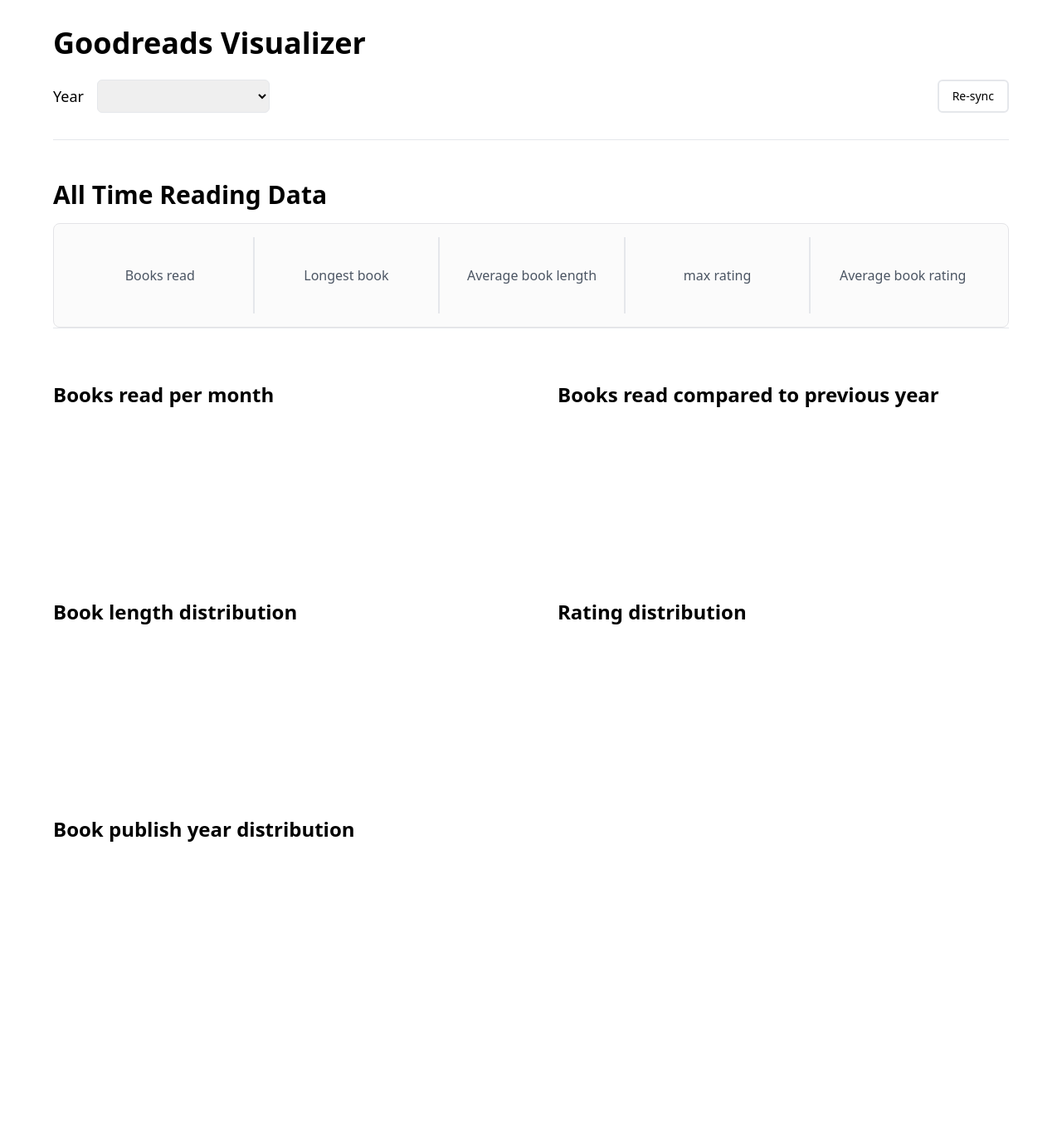
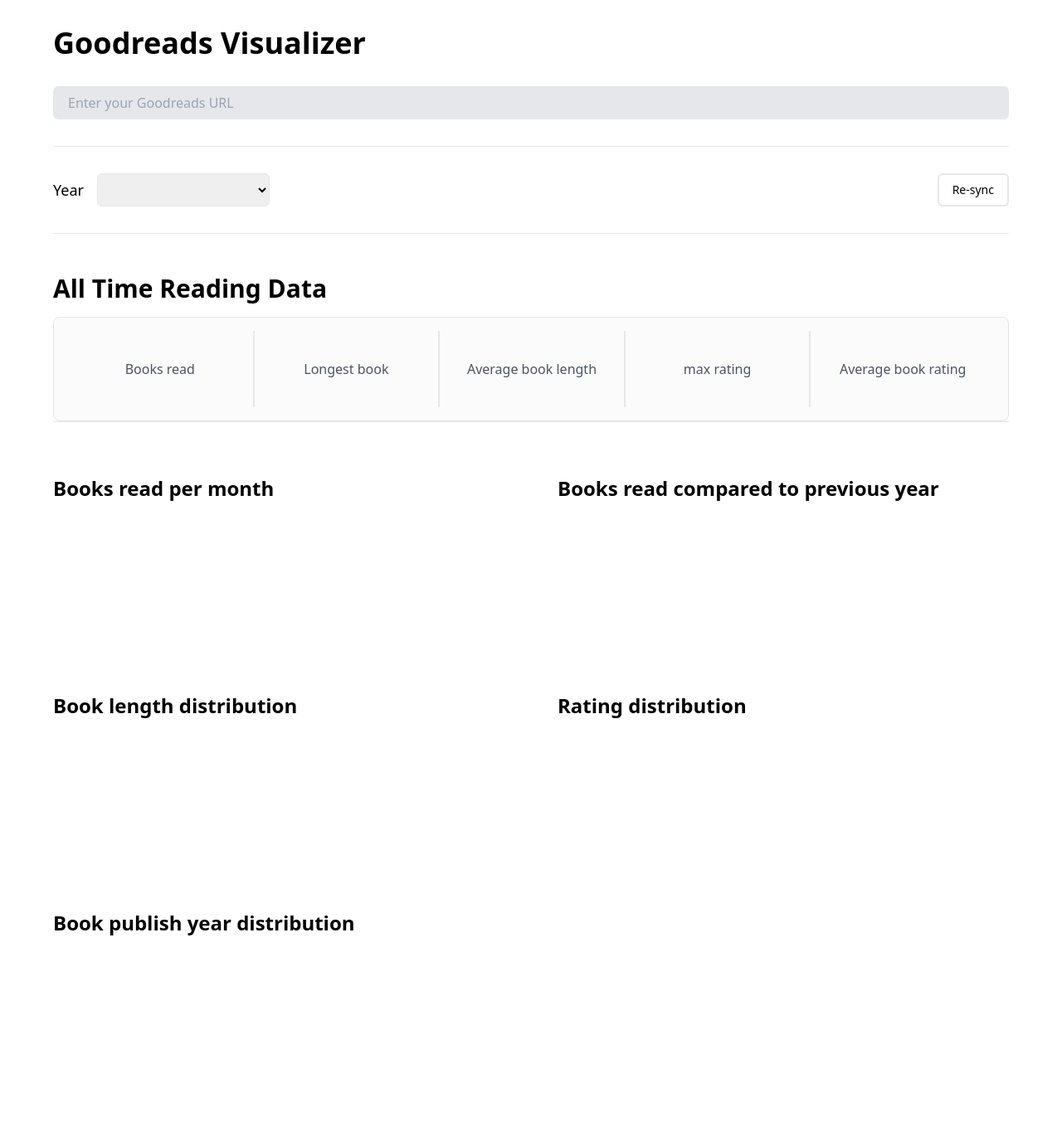
Before and after one commit to katzenj/goodreads-analytics, a Flask app: template goodreads_visualizer/templates/users/index.html in a window 1280 px wide. Shown: the whole page at 83% size. Before the commit the page ends 1015 px from the top, so only its background shows below. Run offline with Flask 3, Linux system fonts and the light colour scheme; the template is opened without the code that fills it, so the values that code supplies are empty; a map, chart or similar area stays blank; parts of the project's set-up code (start-up, migrations or seed data) failed here and were passed over; some libraries are stand-ins or nearby versions.

Commit message:
finally add URL stuff

```diff
--- a/goodreads_visualizer/app.py
+++ b/goodreads_visualizer/app.py
@@ -1,7 +1,7 @@
 from flask import Flask, render_template, request, redirect, url_for
 
 
-from goodreads_visualizer import api, orchestrator
+from goodreads_visualizer import api, orchestrator, url_utils, utils
 
 
 app = Flask(__name__)
@@ -16,13 +16,14 @@
     return year
 
 
-@app.route("/")
+@app.route("/", methods=["GET", "POST"])
 def index():
-    user_id = "142394620"
+    if request.method == "POST":
+        url = request.form["goodreads_url"]
+        user_id = url_utils.parse_user_id(url)
+        return redirect(url_for("reading_data", user_id=user_id))
 
-    data, years = orchestrator.get_user_data(user_id, None)
-
-    return render_template("index.html", years=years, data=data)
+    return render_template("index.html")
 
 
 @app.route("/sync", methods=["POST"])
@@ -31,6 +32,13 @@
 
     orchestrator.sync_user_data(user_id)
 
+    return redirect(url_for("reading_data", user_id=user_id))
+
+
+@app.route("/load_data", methods=["POST"])
+def load_data_for_url():
+    url = request.form["goodreads_url"]
+    user_id = url_utils.parse_user_id(url)
     return redirect(url_for("reading_data", user_id=user_id))
 
 
@@ -45,8 +53,9 @@
         # Redirect to the same page with the year as a query parameter
         return redirect(url_for("reading_data", user_id=user_id, year=year))
 
+    goodreads_url = url_utils.format_user_url(user_id)
     last_synced_at = api.get_last_sync_date(user_id)
-    formatted_last_synced_at = last_synced_at.strftime("%b %d, %Y @ %I:%M %p")
+    formatted_last_synced_at = utils.format_datetime_in_pt(last_synced_at)
 
     return render_template(
         "users/index.html",
@@ -56,4 +65,5 @@
         selected_year=selected_year,
         user_id=user_id,
         last_synced_at=formatted_last_synced_at,
+        goodreads_url=goodreads_url,
     )
--- a/goodreads_visualizer/templates/users/index.html
+++ b/goodreads_visualizer/templates/users/index.html
@@ -1,9 +1,27 @@
 {% extends 'base.html' %} {% block content %}
 
 <div class="h-screen w-full flex flex-col">
+    <div>
+        <form id="goodreads-url-form" action="{{ url_for('load_data_for_url') }}" method="POST">
+            <div class="pb-2">
+                <label class="hidden" for="goodreads-url">
+                    Enter your Goodreads URL
+                </label>
+            </div>
+            <div>
+                <input
+                    class="bg-gray-200 appearance-none border-2 border-gray-200 rounded-md w-full py-2 px-4 text-gray-700 leading-tight focus:outline-none focus:bg-white focus:border-teal-500"
+                    id="goodreads-url" name="goodreads_url" value="{{ goodreads_url }}" type="url" placeholder="Enter your Goodreads URL" required>
+            </div>
+        </form>
+    </div>
+    <div class="py-8">
+        <hr />
+    </div>
     <div class="flex flex-col lg:flex-row justify-between">
         <div>
-            <form action="{{ url_for('reading_data', user_id=user_id) }}" method="POST" class="flex flex-col lg:flex-row">
+            <form action="{{ url_for('reading_data', user_id=user_id) }}" method="POST"
+                class="flex flex-col lg:flex-row">
                 <label class="text-lg lg:m-auto pr-4" for="year-select">Year</label>
                 <select name="year" onchange="this.form.submit()"
                     class="w-52 h-10 rounded-md border border-input bg-background px-3 py-2 text-sm ring-offset-background placeholder:text-muted-foreground focus:outline-none focus:ring-2 focus:ring-ring focus:ring-offset-2"
@@ -19,7 +37,8 @@
         <div class="pt-6 lg:p-0">
             <form id="re-sync" action="{{ url_for('sync') }}" method="post" class="flex flex-col lg:flex-row">
                 <input type="hidden" name="user_id" value="{{ user_id }}">
-                {% if last_synced_at %}<span class="lg:m-auto pr-2">Last synced at: <date>{{ last_synced_at }}</date></span>{% endif %}
+                {% if last_synced_at %}<span class="lg:m-auto pr-2">Last synced at: <date>{{ last_synced_at }}</date>
+                </span>{% endif %}
                 <button type="submit"
                     class="text-sm font-medium focus-visible:outline-none focus-visible:ring-2 focus-visible:ring-ring focus-visible:ring-rose-600 disabled:pointer-events-none border-2 border-grey-300 hover:border-rose-600 h-10 bg-white text-black w-auto px-4 py-2 rounded-md">
                     Re-sync
@@ -38,4 +57,13 @@
     </div>
 </div>
 
+<script>
+    document.getElementById('goodreads-url').addEventListener('keypress', function() {
+        if (event.keyCode == 13) {
+            event.preventDefault();
+            this.form.submit()
+        }
+    })
+</script>
+
 {% endblock %}
--- a/pyproject.toml
+++ b/pyproject.toml
@@ -15,10 +15,12 @@
 Flask = "^3.0.0"
 gunicorn = "^21.2.0"
 requests = "^2.31.0"
+pytz = "^2023.3.post1"
 
 [tool.poetry.dev-dependencies]
 ipython = "^8.14.0"
 ipykernel = "^6.24.0"
+ruff = "^0.1.4"
 
 
 [build-system]
```
Also changed, not shown: goodreads_visualizer/db.py (+2 -8 lines), goodreads_visualizer/models.py (+26 -18 lines), goodreads_visualizer/orchestrator.py (+10 -2 lines), goodreads_visualizer/templates/index.html (+39 -1 lines), goodreads_visualizer/templates/input_partial.html (deleted, +0 -34 lines), goodreads_visualizer/utils.py (added, +8 -0 lines), 1 other file.
